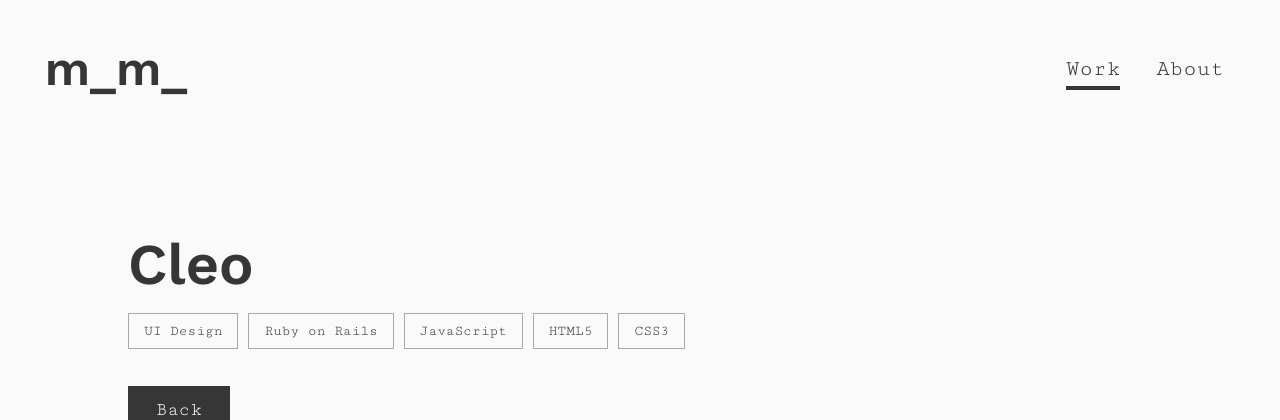
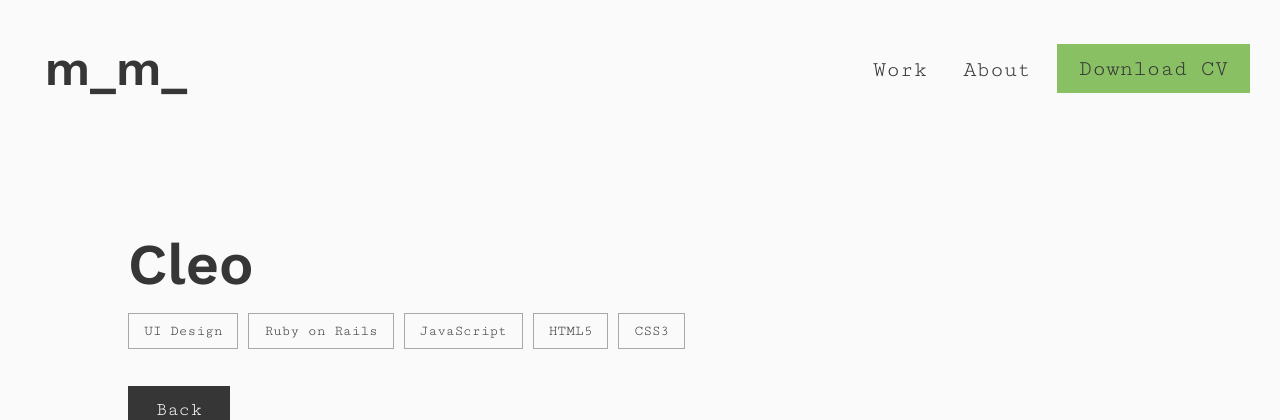
Before and after one commit to margaux-m/portfolio, a PHP site: page /pages/projects/cleo.html in a window 1280 px wide. Shown: the top 420 px of the page. Run offline with PHP 8.4, Linux system fonts and the light colour scheme; some libraries are stand-ins or nearby versions.

Commit message:
Added Download CV button to navbar

```diff
--- a/assets/css/components/navbar.css
+++ b/assets/css/components/navbar.css
@@ -6,27 +6,47 @@ nav {
   margin-bottom: 3rem;
 }
 
-nav > ul {
+nav > div {
+  display: flex;
+  align-items: center;
+  font-size: 1.4rem;
+}
+
+a.navbar-cta {
+  text-decoration: none;
+  display: inline-block;
+  color: #363636;
+  padding: 10px 20px;
+  background-color: #89C064;
+  border: 2px solid #89C064;
+}
+
+a.navbar-cta:hover {
+  background-color: #363636;
+  border: 2px solid #363636;
+  color: #FAFAFA;
+}
+
+nav > div > ul {
   padding: 0;
   display: flex;
   align-items: center;
   margin: 0;
 }
 
-nav > ul > li {
+nav > div > ul > li {
   display: inline-block;
   padding: 0px 10px;
   margin-right: 1rem;
 }
 
-nav > ul > li > a {
+nav > div > ul > li > a {
   text-decoration: none;
   color: #363636;
   padding: 5px 0px;
-  font-size: 1.4rem;
 }
 
-nav > ul > li > a:hover {
+nav > div > ul > li > a:hover {
   border-bottom: 4px solid #363636;
 }
 
--- a/pages/projects/cleo.html
+++ b/pages/projects/cleo.html
@@ -13,10 +13,13 @@
   <!-- Navbar -->
   <nav>
     <a href="../../index.html"><h1 id="logo">&nbsp;m_m_&nbsp;</h1></a>
-    <ul>
-      <li><a class="tab-active" href="../work.html">Work</a></li>
-      <li><a href="../about.html">About</a></li>
-    </ul>
+    <div>
+      <ul>
+        <li><a href="../work.html">Work</a></li>
+        <li><a href="../about.html">About</a></li>
+      </ul>
+      <a href="../../assets/pdf/cv-margaux-mansanarez.pdf" target="_blank" class="navbar-cta">Download CV</a>
+    </div>
   </nav>
   <!-- Main content -->
   <div class="container">
```
Also changed, not shown: index.html (+7 -4 lines), pages/about.html (+7 -4 lines), pages/contact.html (+7 -4 lines), pages/projects/alliancefr.html (+7 -4 lines), pages/projects/bookmybook.html (+7 -4 lines), pages/projects/fly-ux.html (+7 -4 lines), pages/projects/inhibit.html (+7 -4 lines), pages/projects/performance-treanor.html (+7 -4 lines), pages/projects/shaker.html (+7 -4 lines), pages/work.html (+7 -4 lines).
